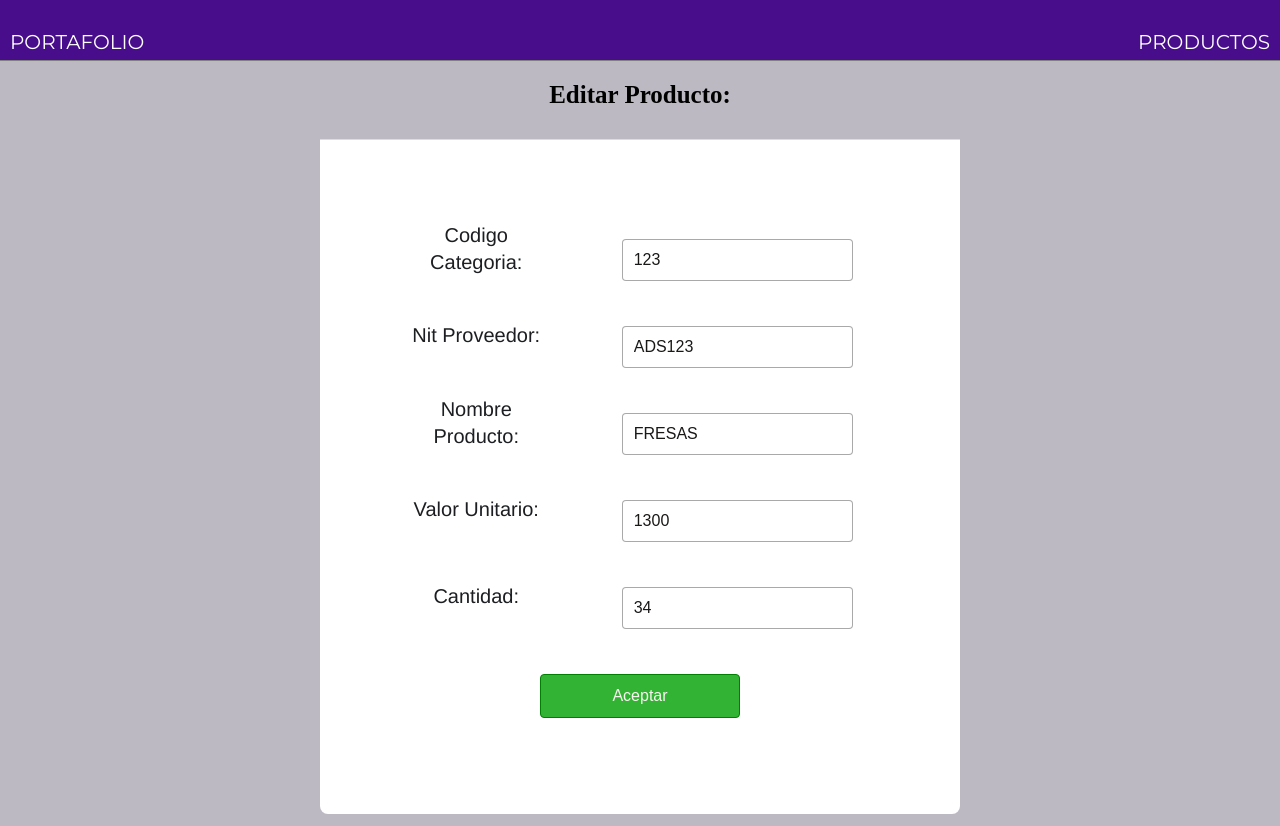
After one commit to Vanessa200219/ADSI2142329, a PHP site: page /editar.php?id=1 in a window 1280 px wide. The commit adds this page. Run offline with PHP 8.4, Linux system fonts and the light colour scheme; data comes from the database, SQL or seed files in the repository.

Commit message:
CRUD TERMINADO

```diff
--- /dev/null
+++ b/Portafolio/CRUD/CSS/tabla.css
@@ -0,0 +1,203 @@
+@import 'https://fonts.googleapis.com/css?family=Montserrat:300, 400, 700&display=swap';
+* {
+	padding: 0;
+	margin: 0;
+	box-sizing: border-box;
+}
+
+
+html {
+	font-size: 10px;
+	font-family: 'Montserrat', sans-serif;
+	scroll-behavior: smooth;
+}
+
+a {
+	text-decoration: none;
+}
+
+
+body{
+    background:rgb(189, 185, 194);
+    -webkit-background-size: cover;
+  -moz-background-size: cover;
+  -o-background-size: cover;
+  background-size: cover;
+}
+
+/* HEADER DE RUTAS Y DESCARGAS */
+#header{
+    position: relative;
+    z-index: 1;
+    padding-top: 0;
+    max-width: 1500px;
+    margin: 0 auto;
+    padding: 30px 0;
+    border-bottom: gray 1px solid;
+    background-color: rgb(71, 13, 138);
+}
+
+
+.return{
+    margin-left: 10px;
+    float: left;
+    color: white;
+    display: flex;
+    justify-content: flex-start;
+    font-size: 20px;
+}
+
+
+ .return:hover{
+
+	color: rgb(196, 18, 18);
+}
+
+.products{
+    margin-right: 10px;
+    float: right;
+    color: white;
+    display: flex;
+    justify-content: flex-start;
+    font-size: 20px;
+}
+
+
+ .products:hover{
+
+	color: rgb(196, 18, 18);
+}
+
+
+
+/* FIN HEADER DE RUTAS Y DESCARGAS */
+
+
+.div__firmts{
+    position:static;
+    padding: 2%;
+    width: auto;
+    max-width: auto;
+}
+
+h3{
+    font-size: 25px;
+    font-family: 'Times New Roman', Times, serif;
+    margin-top: 20px;
+}
+
+
+.table__1{
+    width: auto;
+    max-width: auto;
+    margin: 15px;
+    padding: 15px;
+}
+
+.td__tittle{
+    font-size: 18px;
+    background-color: rgb(71, 13, 138);
+    color: white;
+
+    position:relative;
+}
+
+td{
+    text-align: center;
+    padding: 10px;
+    width: 9%;
+
+
+}
+
+tbody {
+    background: white;
+}
+
+.content{
+    font-size: 18px;
+}
+
+.editar{
+    background: blueviolet;
+    border-radius: 6px;
+    color: black;
+    padding: 6px;
+    border:white 1px solid;
+    font-family: 'Times New Roman', Times, serif;
+}
+
+
+.eliminar{
+    background: red;
+    border-radius: 6px;
+    color: black;
+    padding: 6px;
+    border:white 1px solid;
+    font-family: 'Times New Roman', Times, serif;
+}
+
+
+/* Registrar */
+
+form{
+    position: relative;
+    width: auto;
+    max-width: auto;
+    padding-top: 30px;
+}
+
+
+.form__items{
+    background-color: #fff;
+    border-radius: 0 0 8px 8px;
+    border-top: 1px solid #dadde1;
+    color: #1c1e21;
+    line-height: 1.34;
+    margin: auto;
+    width: 50%;
+    padding: 5%;
+    margin-bottom: 12px;
+
+    font-size: 20px;
+    text-align: center;
+    font-family: 'Franklin Gothic Medium', 'Arial Narrow', Arial, sans-serif;
+
+}
+
+
+
+
+input{
+    margin-left: 12px;
+    justify-content: flex-start;
+    margin-top: 23px;
+    font-style: unset;
+    color: rgb(26, 24, 23);
+    font-size: 16px;
+    width: auto;
+    padding: 11px;
+    border: 1px solid #0a0a0a59;
+    border-radius: 4px;
+    background: #fff;
+    transition: all .2s cubic-bezier(.83,.9,.68,.73);
+}
+
+
+input[type="submit"]{
+    position: right;
+    margin-right: 12px;
+    background: rgb(51, 179, 51);
+    font-style: unset;
+    color: rgb(248, 244, 241);
+    font-size: 16px;
+    width: 200px;
+    margin-bottom: 20px;
+    padding: 12px;
+    border: 1px solid green;
+    border-radius: 4px;
+    transition: all .2s cubic-bezier(.83,.9,.68,.73);
+}
+
+
+/* FIN FORMULARIO */
--- /dev/null
+++ b/Portafolio/CRUD/editar.php
@@ -0,0 +1,63 @@
+<?php
+	include 'model/conexion.php';
+		$id = $_GET['id'];
+
+		$sentencia = $bd->prepare("SELECT * FROM productos WHERE Codigo_Producto = ?;");
+		$sentencia->execute([$id]);
+		$productos1 = $sentencia->fetch(PDO::FETCH_OBJ);
+		//print_r($productos1);
+
+?>
+
+<!DOCTYPE html>
+<html>
+<head>
+	<title>Editar Producto</title>
+	<meta charset="utf-8">
+	<link rel="stylesheet" href="CSS/tabla.css">
+</head>
+<body>
+
+    <!-- HEADER DE RUTAS Y DESCARGAS -->
+    <div id="header">
+
+        <a class="return  header" href="../PORTAFOLIOWEB/">PORTAFOLIO</a>
+        <a class="products  header" href="index.php">PRODUCTOS</a>
+
+    </div>
+   <!-- FIN DE HEADER RUTAS Y DESCARGAS -->
+
+	<center>
+		<h3>Editar Producto:</h3>
+		<form method="POST" action="editarProceso.php">
+			<table class="form__items">
+				<tr>
+					<td>Codigo Categoria: </td>
+					<td><input type="text" name="txt2Categoria" value="<?php echo $productos1->Codigo_Categoria; ?>"></td>
+				</tr>
+				<tr>
+					<td>Nit Proveedor: </td>
+					<td><input type="text" name="txt2Proveedor" value="<?php echo $productos1->Nit_Proveedor; ?>"></td>
+				</tr>
+				<tr>
+					<td>Nombre Producto: </td>
+					<td><input type="text" name="txt2Producto" value="<?php echo $productos1->Nombre_Producto; ?>"></td>
+				</tr>
+				<tr>
+					<td>Valor Unitario: </td>
+					<td><input type="text" name="txt2Valor" value="<?php echo $productos1->Valor_Unitario; ?>"></td>
+				</tr>
+				<tr>
+					<td>Cantidad: </td>
+					<td><input type="text" name="txt2Cantidad" value="<?php echo $productos1->Cantidad; ?>"></td>
+				</tr>
+				<tr>
+					<input type="hidden" name="oculto">
+					<input type="hidden" name="id2" value="<?php echo $productos1->Codigo_Producto; ?>">
+					<td colspan="2"><input type="submit" value="Aceptar"></td>
+				</tr>
+			</table>
+		</form>
+	</center>
+</body>
+</html>
--- a/Portafolio/PORTAFOLIOWEB/JavaScript/HerenciaProyecto/herencia.php
+++ b/Portafolio/PORTAFOLIOWEB/JavaScript/HerenciaProyecto/herencia.php
@@ -21,8 +21,9 @@
     <!-- FIN DE HEADER RUTAS Y DESCARGAS -->
 
 
+<script>
 
-
+</script>
 
 
   <!-- Footer -->
```
Also changed, not shown: Portafolio/CRUD/editarProceso.php (added, +24 -0 lines), Portafolio/CRUD/eliminar.php (added, +17 -0 lines), Portafolio/CRUD/index.php (+81 -13 lines), Portafolio/CRUD/insertar.php (added, +22 -0 lines), Portafolio/PORTAFOLIOWEB/JavaScript/HerenciaProyecto/Persona.js (line endings or trailing spaces).
